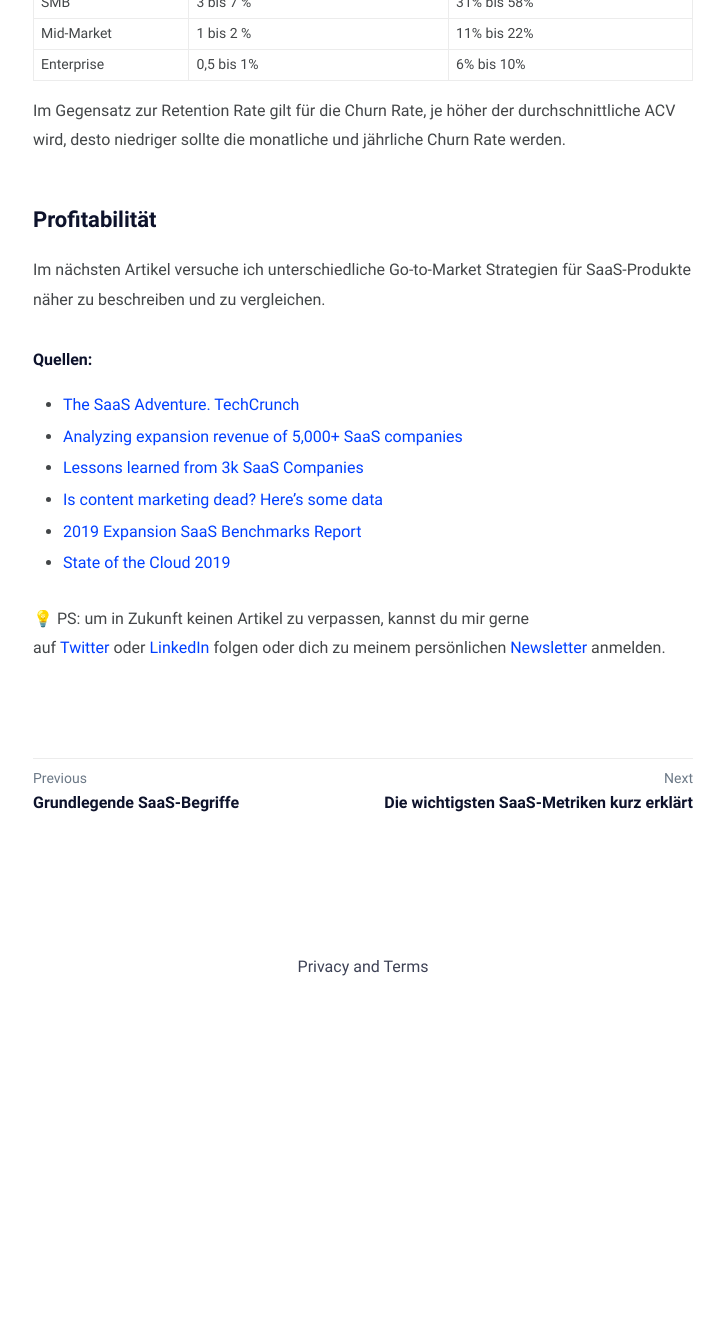
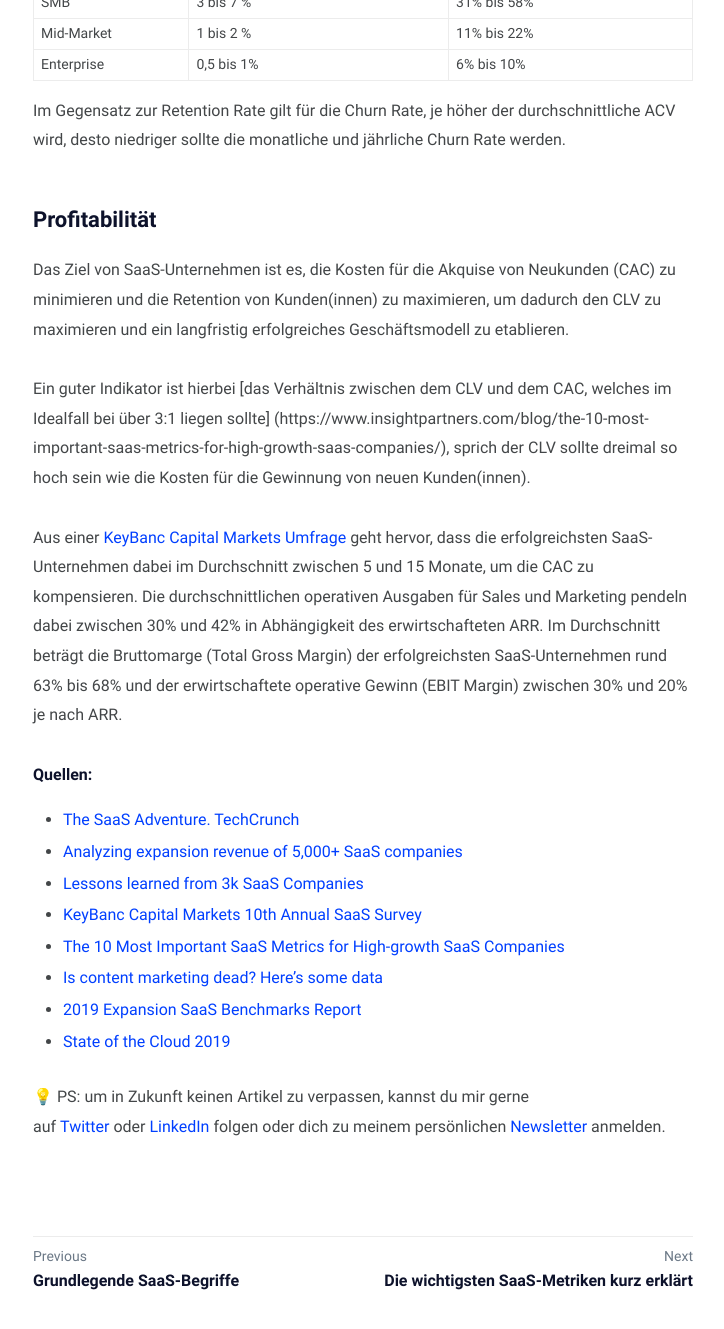
Before and after one commit to mariostnr/website, a Jekyll site: the page built from _posts/2021-05-13-saas-benchmarks.md, in a window 1280 px wide and 1400 px high, scrolled down 4412 px. Shown: the top 1329 px of the window, without its empty margins (277-1001 px from the left). Built offline with Jekyll 4.4.1, drawn with Linux system fonts in a browser that asks for light colours; before the commit the page ends 5426 px from its top, so only the background shows below that.

Commit message:
Update Blog “2021-05-13-saas-benchmarks”

```diff
--- a/_posts/2021-05-13-saas-benchmarks.md
+++ b/_posts/2021-05-13-saas-benchmarks.md
@@ -73,13 +73,19 @@ Im Gegensatz zur Retention Rate gilt für die Churn Rate, je höher der durchsch
 
 ## Profitabilität
 
-Im nächsten Artikel versuche ich unterschiedliche Go-to-Market Strategien für SaaS-Produkte näher zu beschreiben und zu vergleichen.
+Das Ziel von SaaS-Unternehmen ist es, die Kosten für die Akquise von Neukunden (CAC) zu minimieren und die Retention von Kunden(innen) zu maximieren, um dadurch den CLV zu maximieren und ein langfristig erfolgreiches Geschäftsmodell zu etablieren.
+
+Ein guter Indikator ist hierbei [das Verhältnis zwischen dem CLV und dem CAC, welches im Idealfall bei über 3:1 liegen sollte] (https://www.insightpartners.com/blog/the-10-most-important-saas-metrics-for-high-growth-saas-companies/), sprich der CLV sollte dreimal so hoch sein wie die Kosten für die Gewinnung von neuen Kunden(innen).
+
+Aus einer [KeyBanc Capital Markets Umfrage](https://www.key.com/kco/images/2019_KBCM_saas_survey_102319.pdf) geht hervor, dass die erfolgreichsten SaaS-Unternehmen dabei im Durchschnitt zwischen 5 und 15 Monate, um die CAC zu kompensieren. Die durchschnittlichen operativen Ausgaben für Sales und Marketing pendeln dabei zwischen 30% und 42% in Abhängigkeit des erwirtschafteten ARR. Im Durchschnitt beträgt die Bruttomarge (Total Gross Margin) der erfolgreichsten SaaS-Unternehmen rund 63% bis 68% und der erwirtschaftete operative Gewinn (EBIT Margin) zwischen 30% und 20% je nach ARR.
 
 **Quellen:**
 
 * [The SaaS Adventure. TechCrunch](https://techcrunch.com/2015/02/01/the-saas-travel-adventure/)
 * [Analyzing expansion revenue of 5,000+ SaaS companies](https://www.reforge.com/brief/analyzing-expansion-revenue-of-5-000-saas-companies#PyQJuOj_FYurBSQP6uazBw)
 * [Lessons learned from 3k SaaS Companies](https://www.slideshare.net/SaaStock/lessons-learned-from-3k-saas-companies-patrick-campbell-ceo-price-intelligently)
+* [KeyBanc Capital Markets 10th Annual SaaS Survey](https://www.key.com/kco/images/2019_KBCM_saas_survey_102319.pdf)
+* [The 10 Most Important SaaS Metrics for High-growth SaaS Companies](https://www.insightpartners.com/blog/the-10-most-important-saas-metrics-for-high-growth-saas-companies/)
 * [Is content marketing dead? Here’s some data](https://www.profitwell.com/recur/all/content-marketing-customer-acquisition-cost)
 * [2019 Expansion SaaS Benchmarks Report](https://openviewpartners.com/expansion-saas-benchmarks)
 * [State of the Cloud 2019](https://www.bvp.com/atlas/state-of-the-cloud-2019/)
```
